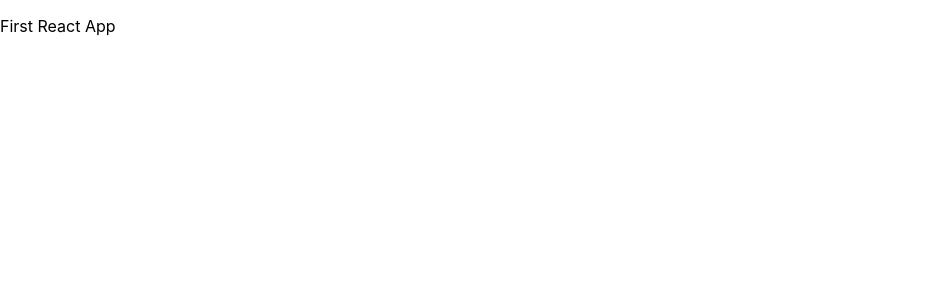
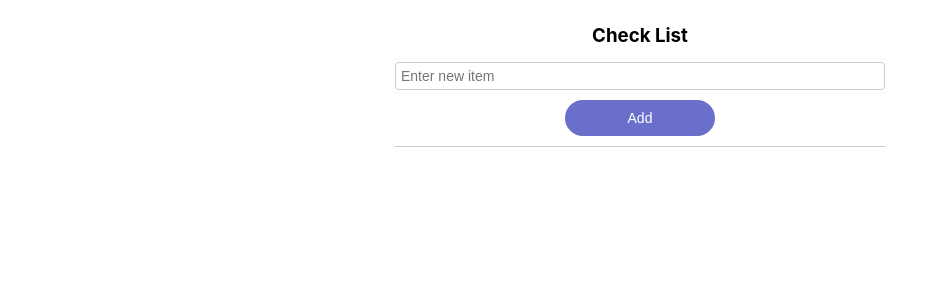
Before and after one commit to shrikant9907/react-js-examples, a React (Create React App) app: page / in a window 1280 px wide. Shown: the top 300 px of the page, without its empty margins (0-947 px from the left). Built offline with nearby package versions, Linux system fonts and the light colour scheme.

Commit message:
checklist

```diff
--- a/src/App.js
+++ b/src/App.js
@@ -1,9 +1,10 @@
 import React from "react";
+import Checklist from "./components/Checklist";
 
 function App() {
   return (
     <React.Fragment>
-      <p>First React App</p>
+      <Checklist />
     </React.Fragment>
   );
 }
--- /dev/null
+++ b/src/components/Checklist.jsx
@@ -0,0 +1,70 @@
+import React, { useState} from 'react'
+import './checklist.css'
+
+const Checklist = () => {
+
+  const [list, setList] = useState([])
+  const [newItem, setNewItem] = useState("")
+
+  const handleItemCheck = (id) => {
+    let itemIndex = list.findIndex((item) => item.id === id);
+
+    if (itemIndex > -1) {
+      let selectedItem = list[itemIndex]
+      let newList = list.slice();
+
+      selectedItem.done = !selectedItem.done
+      newList[itemIndex] = selectedItem;
+
+      setList(newList);
+    }
+
+  }
+
+  const handleFormSubmit = (e) => {
+    e.preventDefault();
+
+    if (newItem?.trim() !== '') {
+      let newItemObj = {
+        name: newItem,
+        id: Math.random() * 10
+      }
+      setList((item) => [...item, newItemObj]);
+      setNewItem('');
+    }
+
+  }
+
+  const handleOnChange = (e) => {
+    const { value } = e.target;
+    setNewItem(value)
+  }
+
+  return (
+    <div className="checklist-ui">
+      <h3>Check List</h3>
+      <form autoComplete='off' onSubmit={(e) => handleFormSubmit(e)}>
+        <input
+          type="text"
+          onChange={(e) => handleOnChange(e)}
+          value = {newItem}
+          placeholder="Enter new item"
+        />
+        <button>Add</button>
+      </form>
+      <ul>
+        {
+          list && list.map((item) => {
+            return <li key={item.id} onClick={() => handleItemCheck(item.id)}>
+              <input name="item" type="checkbox" defaultChecked={item.done} />
+              {item.done && <del>{item.name}</del>}
+              {!item.done && <span>{item.name}</span>}
+            </li>
+          })
+        }
+      </ul>
+    </div>
+  )
+}
+
+export default Checklist
--- /dev/null
+++ b/src/components/checklist.css
@@ -0,0 +1,59 @@
+* {
+  box-sizing: border-box;
+}
+
+.checklist-ui {
+  background-color: #fff;
+  padding: 5px;
+  max-width: 500px;
+  margin: 0 auto;
+  text-align: center;
+}
+
+.checklist-ui h3 {
+  margin-bottom: 15px;
+}
+
+.checklist-ui input[type="text"] {
+  padding: 5px;
+  border: 1px solid #ccc;
+  border-radius: 4px;
+  width: 100%;
+  font-size: 14px;
+  margin-bottom: 10px;
+  text-align: left;
+  min-height: 25px;
+}
+
+.checklist-ui input:hover, .checklist-ui input:focus {
+  outline-color: rgb(105, 111, 202);
+}
+
+.checklist-ui button {
+  padding: 10px;
+  border: unset;
+  border-radius: 25px;
+  color: #fff;
+  background-color: rgb(105, 111, 202);
+  font-size: 14px;
+  margin-bottom: 10px;
+  width: 150px;
+  cursor: pointer;
+}
+
+.checklist-ui ul {
+  text-align: left;
+  list-style: none;
+  padding: 0;
+  margin: 0;
+  border: 1px solid #ccc;
+  border-bottom: unset;
+}
+
+.checklist-ui ul li {
+  padding: 5px;
+  border-bottom: 1px solid #ccc;
+  cursor: pointer;
+  font-size: 14px;
+  display: flex;
+}
```
Also changed, not shown: src/components/index.jsx (deleted).
